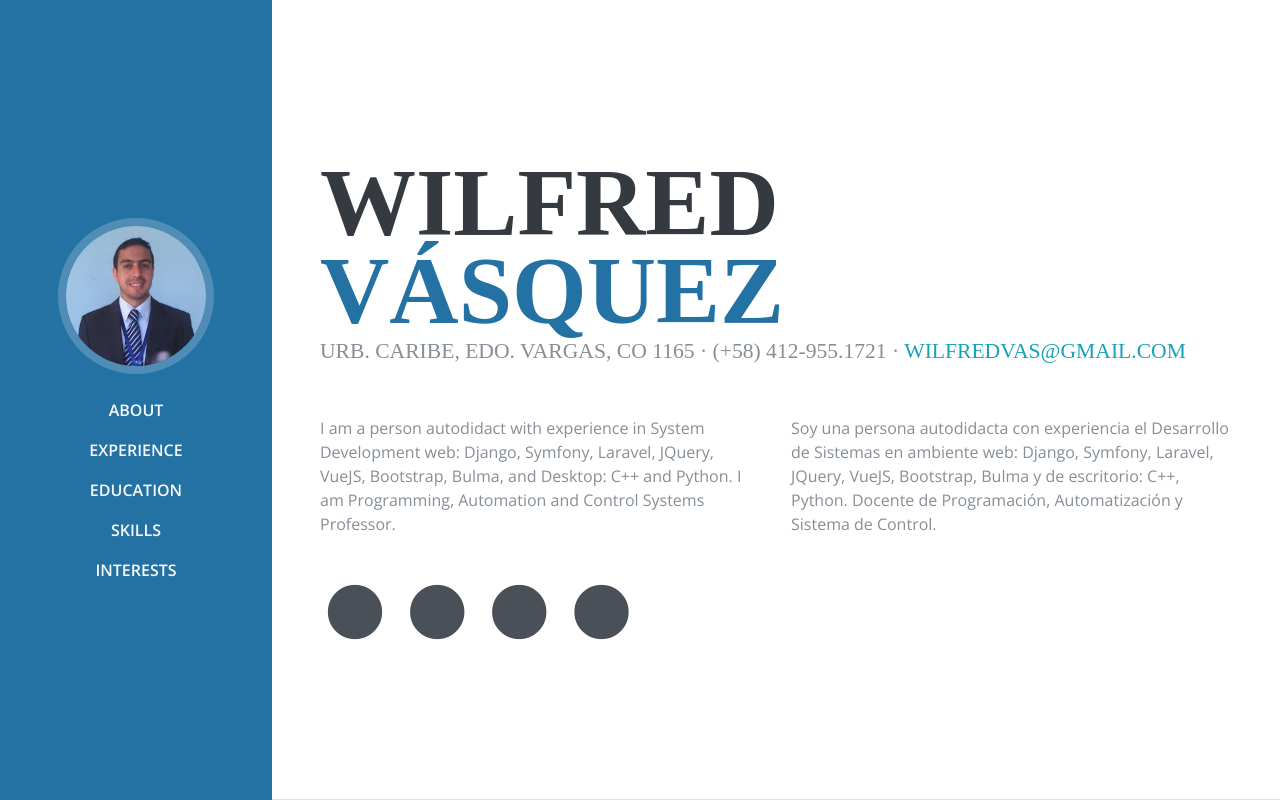
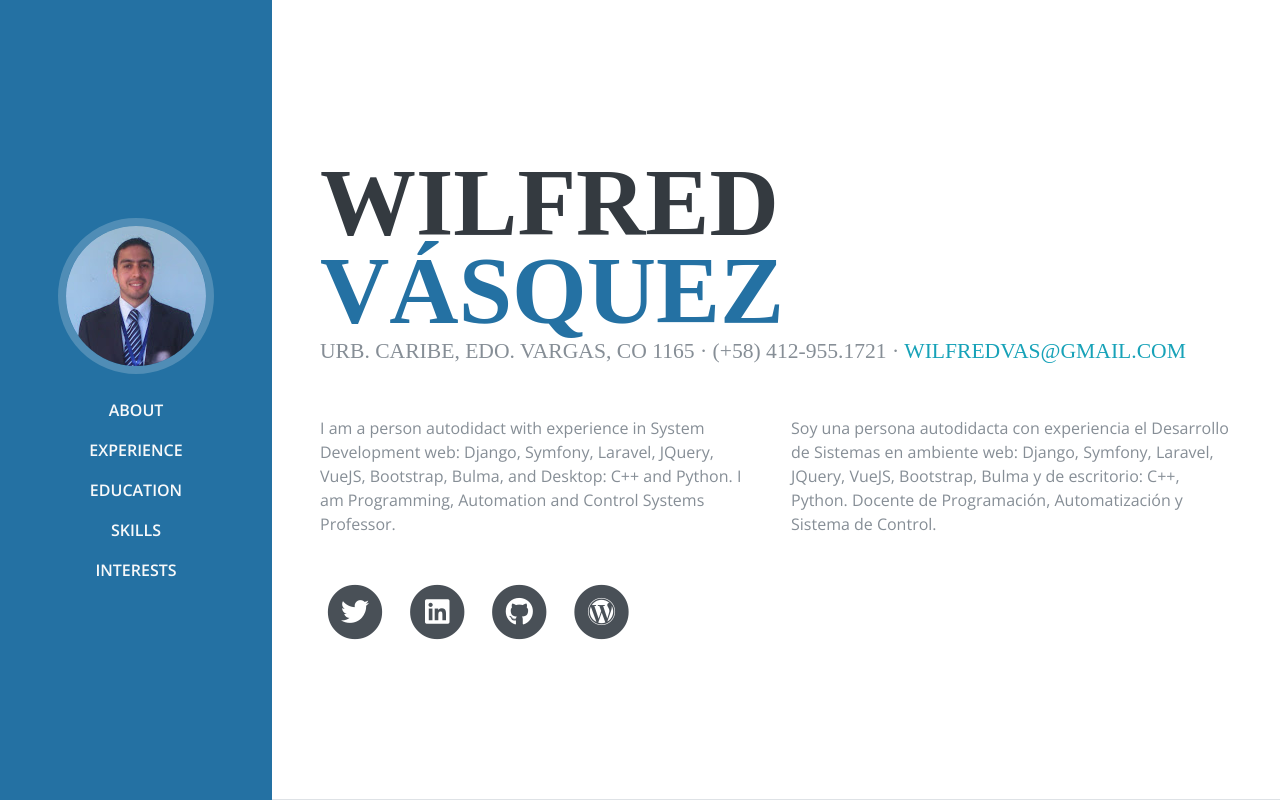
Before and after one commit to wilfredvasquez/wilfredvasquez.github.io, a plain HTML site: page index.html in a window 1280 px wide. Shown: the top 800 px of the page. Drawn offline with nearby package versions, Linux system fonts and the light colour scheme; a web font is replaced by a local one.

Commit message:
Íconos de Twitter, Github, Linkedin y Blogger

```diff
--- a/index.html
+++ b/index.html
@@ -97,7 +97,7 @@
               <a href="https://twitter.com/wilfredvas" alt="Twitter">
                 <span class="fa-stack fa-lg">
                   <i class="fa fa-circle fa-stack-2x"></i>
-                  <i class="fa fa-twitter fa-stack-1x fa-inverse"></i>
+                  <i class="fab fa-twitter fa-stack-1x fa-inverse"></i>
                 </span>
               </a>
             </li>
@@ -105,7 +105,7 @@
               <a href="https://www.linkedin.com/in/wilfred-vasquez" alt="Linkedin">
                 <span class="fa-stack fa-lg">
                   <i class="fa fa-circle fa-stack-2x"></i>
-                  <i class="fa fa-linkedin fa-stack-1x fa-inverse"></i>
+                  <i class="fab fa-linkedin fa-stack-1x fa-inverse"></i>
                 </span>
               </a>
             </li>
@@ -113,7 +113,7 @@
               <a href="https://github.com/wilfredvasquez" alt="Github">
                 <span class="fa-stack fa-lg">
                   <i class="fa fa-circle fa-stack-2x"></i>
-                  <i class="fa fa-github fa-stack-1x fa-inverse"></i>
+                  <i class="fab fa-github fa-stack-1x fa-inverse"></i>
                 </span>
               </a>
             </li>
@@ -121,7 +121,7 @@
               <a href="http://www.tratadotecnologico.com.ve/" >
                 <span class="fa-stack fa-lg">
                   <i class="fa fa-circle fa-stack-2x"></i>
-                  <i class="fa fa-wordpress fa-stack-1x fa-inverse"></i>
+                  <i class="fab fa-wordpress fa-stack-1x fa-inverse"></i>
                 </span>
               </a>
             </li>
```
